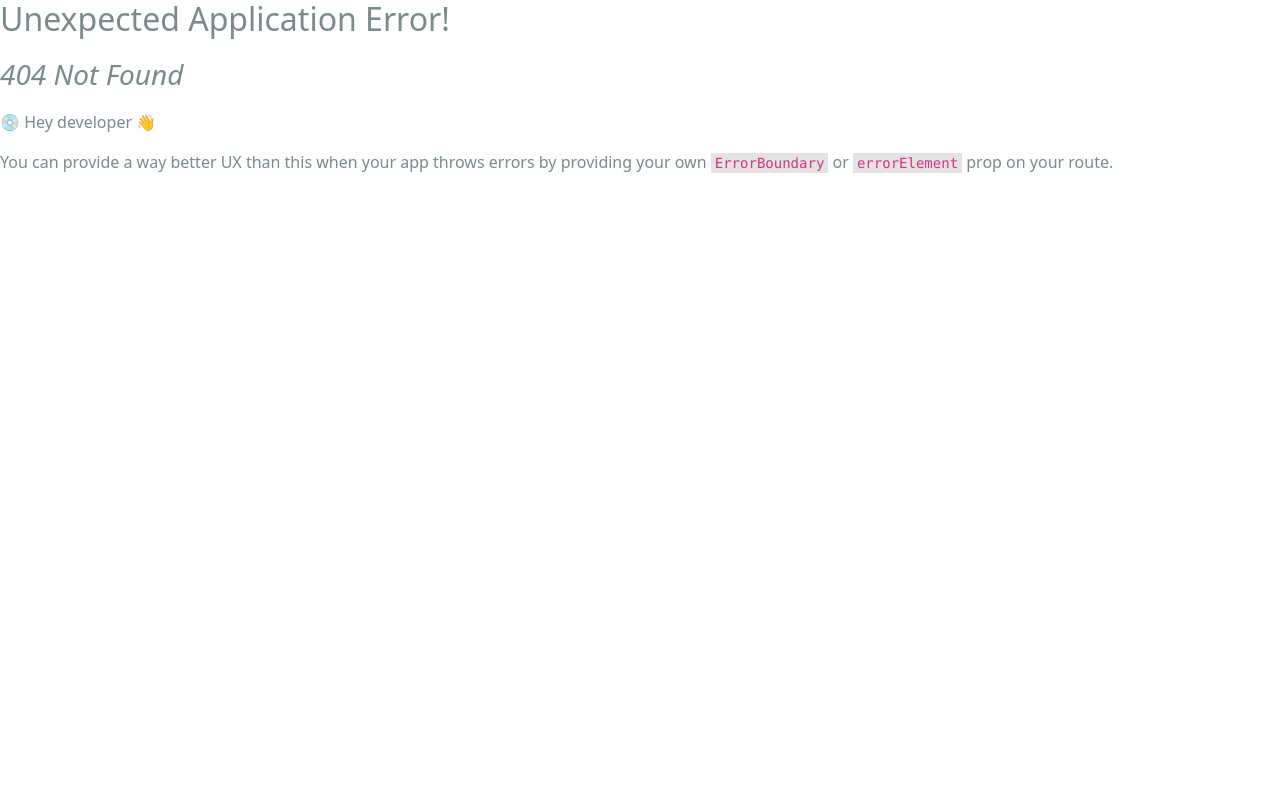
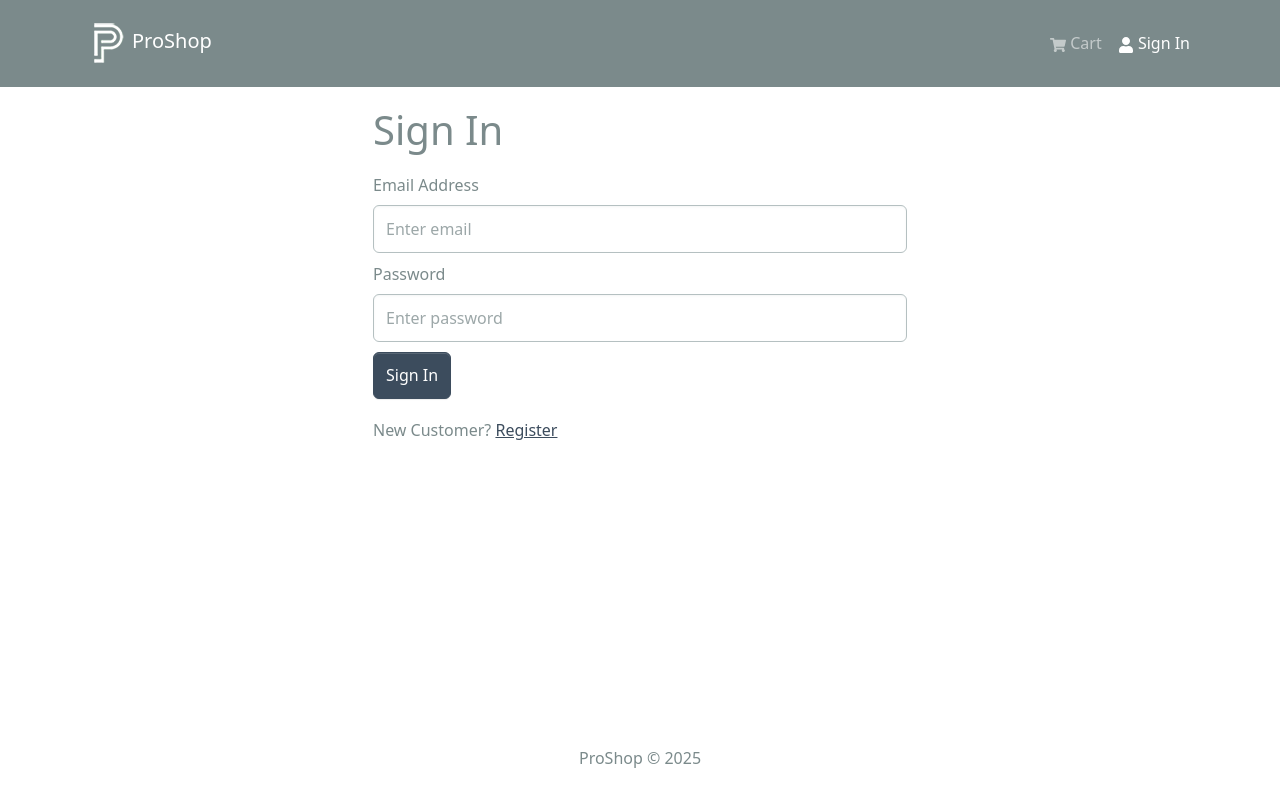
Before and after one commit to mehulgala77/proshop-mern, a React (Create React App) app in the folder frontend/: page /login in a window 1280 px wide. Before the commit this address had no page. Shown: the top 802 px of the page. Built offline with nearby package versions, Linux system fonts and the light colour scheme.

Commit message:
Implemented Login form, Auth Slice and Users API Slice

```diff
--- a/frontend/package.json
+++ b/frontend/package.json
@@ -15,7 +15,8 @@
     "react-redux": "^9.2.0",
     "react-router-bootstrap": "^0.26.3",
     "react-router-dom": "^6.8.2",
-    "react-scripts": "5.0.1"
+    "react-scripts": "5.0.1",
+    "react-toastify": "^11.0.3"
   },
   "scripts": {
     "start": "react-scripts start",
--- a/frontend/src/App.js
+++ b/frontend/src/App.js
@@ -1,6 +1,9 @@
 import React from 'react'
 import { Container } from "react-bootstrap";
 import { Outlet } from "react-router-dom";
+
+import { ToastContainer } from "react-toastify";
+import "react-toastify/dist/ReactToastify.css";
 
 import Header from "./components/Header";
 import Footer from "./components/Footer";
@@ -15,6 +18,7 @@
         </Container>
       </main>
       <Footer />
+      <ToastContainer />
     </>
   );
 }
--- /dev/null
+++ b/frontend/src/components/FormContainer.jsx
@@ -0,0 +1,15 @@
+import { Container, Row, Col } from "react-bootstrap";
+
+const FormContainer = ({ children }) => {
+  return (
+    <Container>
+      <Row className="justify-content-md-center">
+        <Col xs={12} md={6}>
+          {children}
+        </Col>
+      </Row>
+    </Container>
+  );
+};
+
+export default FormContainer;
--- a/frontend/src/components/Header.jsx
+++ b/frontend/src/components/Header.jsx
@@ -1,4 +1,4 @@
-import { Navbar, Nav, Container, Badge } from "react-bootstrap";
+import { Navbar, Nav, Container, Badge, NavDropdown } from "react-bootstrap";
 import { LinkContainer } from "react-router-bootstrap";
 import { useSelector } from "react-redux";
 import { FaShoppingCart, FaUser } from "react-icons/fa";
@@ -6,6 +6,11 @@
 
 const Header = () => {
   const { cartItems } = useSelector((state) => state.cart);
+  const { userInfo } = useSelector((state) => state.auth);
+
+  const logoutHandler = () => {
+    console.log("logout");
+  };
 
   return (
     <header>
@@ -30,11 +35,24 @@
                   )}
                 </Nav.Link>
               </LinkContainer>
-              <LinkContainer to="/login">
-                <Nav.Link>
-                  <FaUser /> Sign In
-                </Nav.Link>
-              </LinkContainer>
+              {userInfo ? (
+                <>
+                  <NavDropdown title={userInfo.name} id="username">
+                    <LinkContainer to="/profile">
+                      <NavDropdown.Item>Profile</NavDropdown.Item>
+                    </LinkContainer>
+                    <NavDropdown.Item onClick={logoutHandler}>
+                      Logout
+                    </NavDropdown.Item>
+                  </NavDropdown>
+                </>
+              ) : (
+                <LinkContainer to="/login">
+                  <Nav.Link>
+                    <FaUser /> Sign In
+                  </Nav.Link>
+                </LinkContainer>
+              )}
             </Nav>
           </Navbar.Collapse>
         </Container>
--- a/frontend/src/constants.js
+++ b/frontend/src/constants.js
@@ -1,2 +1,3 @@
 export const BASE_URL = "";
 export const PRODUCTS_URL = "/api/products";
+export const USERS_URL = "/api/users";
--- a/frontend/src/index.js
+++ b/frontend/src/index.js
@@ -17,6 +17,7 @@
 import HomeScreen from "./screens/HomeScreen";
 import ProductScreen from "./screens/ProductScreen";
 import CartScreen from "./screens/CartScreen";
+import LoginScreen from "./screens/LoginScreen";
 
 const router = createBrowserRouter(
   createRoutesFromElements(
@@ -24,6 +25,7 @@
       <Route index={true} path="/" element={<HomeScreen />} />
       <Route path="/product/:id" element={<ProductScreen />} />
       <Route path="/cart" element={<CartScreen />} />
+      <Route path="/login" element={<LoginScreen />} />
     </Route>
   )
 );
--- /dev/null
+++ b/frontend/src/screens/LoginScreen.jsx
@@ -0,0 +1,83 @@
+import { useState, useEffect } from "react";
+import { Link, useLocation, useNavigate } from "react-router-dom";
+import { Form, Button, Row, Col } from "react-bootstrap";
+import { useDispatch, useSelector } from "react-redux";
+import Loader from "../components/Loader";
+import FormContainer from "../components/FormContainer";
+import { useLoginMutation } from "../slices/userApiSlice";
+import { setCredentials } from "../slices/authSlice";
+import { toast } from "react-toastify";
+
+const LoginScreen = () => {
+  const [email, setEmail] = useState("");
+  const [password, setPassword] = useState("");
+
+  const dispatch = useDispatch();
+  const navigate = useNavigate();
+
+  const [login, { isLoading }] = useLoginMutation();
+
+  const { userInfo } = useSelector((state) => state.auth);
+
+  const { search } = useLocation();
+  const sp = new URLSearchParams(search);
+  const redirect = sp.get("redirect") || "/";
+
+  useEffect(() => {
+    if (userInfo) {
+      navigate(redirect);
+    }
+  }, [navigate, redirect, userInfo]);
+
+  const submitHandler = async (e) => {
+    e.preventDefault();
+
+    try {
+      const res = await login({ email, password }).unwrap();
+      dispatch(setCredentials({ ...res }));
+      navigate(redirect);
+    } catch (err) {
+      toast.error(err?.data?.message || err.error);
+    }
+  };
+
+  return (
+    <FormContainer>
+      <h1>Sign In</h1>
+      <Form onSubmit={submitHandler}>
+        <Form.Group className="my-2" controlId="email">
+          <Form.Label>Email Address</Form.Label>
+          <Form.Control
+            type="email"
+            placeholder="Enter email"
+            value={email}
+            onChange={(e) => setEmail(e.target.value)}
+          ></Form.Control>
+        </Form.Group>
+        <Form.Group className="my-2" controlId="password">
+          <Form.Label>Password</Form.Label>
+          <Form.Control
+            type="password"
+            placeholder="Enter password"
+            value={password}
+            onChange={(e) => setPassword(e.target.value)}
+          ></Form.Control>
+        </Form.Group>
+        <Button disabled={isLoading} type="submit" variant="primary">
+          Sign In
+        </Button>
+        {isLoading && <Loader />}
+      </Form>
+      <Row className="py-3">
+        <Col>
+          New Customer?{" "}
+          <Link to={redirect ? `/register?redirect=${redirect}` : "/register"}>
+            Register
+          </Link>
+        </Col>
+      </Row>
+    </FormContainer>
+  );
+};
+
+export default LoginScreen;
--- /dev/null
+++ b/frontend/src/slices/authSlice.js
@@ -0,0 +1,26 @@
+import { createSlice } from "@reduxjs/toolkit";
+
+const initialState = {
+  userInfo: localStorage.getItem("userInfo")
+    ? JSON.parse(localStorage.getItem("userInfo"))
+    : null,
+};
+
+const authSlice = createSlice({
+  name: "auth",
+  initialState,
+  reducers: {
+    setCredentials: (state, action) => {
+      state.userInfo = action.payload;
+      localStorage.setItem("userInfo", JSON.stringify(action.payload));
+    },
+    logout: (state) => {
+      state.userInfo = null;
+      localStorage.removeItem("userInfo");
+    },
+  },
+});
+
+export const { setCredentials, logout } = authSlice.actions;
+
+export default authSlice.reducer;
--- /dev/null
+++ b/frontend/src/slices/userApiSlice.js
@@ -0,0 +1,16 @@
+import { apiSlice } from "./apiSlice";
+import { USERS_URL } from "../constants";
+
+export const userApiSlice = apiSlice.injectEndpoints({
+  endpoints: (builder) => ({
+    login: builder.mutation({
+      query: (data) => ({
+        url: `${USERS_URL}/auth`,
+        method: "POST",
+        body: data,
+      }),
+    }),
+  }),
+});
+
+export const { useLoginMutation } = userApiSlice;
--- a/frontend/src/store.js
+++ b/frontend/src/store.js
@@ -1,11 +1,13 @@
 import { configureStore } from "@reduxjs/toolkit";
 import { apiSlice } from "./slices/apiSlice";
 import cartSliceReducer from "./slices/cartSlice";
+import authReducer from './slices/authSlice';
 
 const store = configureStore({
   reducer: {
     [apiSlice.reducerPath]: apiSlice.reducer,
     cart: cartSliceReducer,
+    auth: authReducer,
   },
   middleware: (getDefaultMiddleware) =>
     getDefaultMiddleware().concat(apiSlice.middleware),
```
Also changed, not shown: 1 other file (tests, documents, lock files or other folders).
